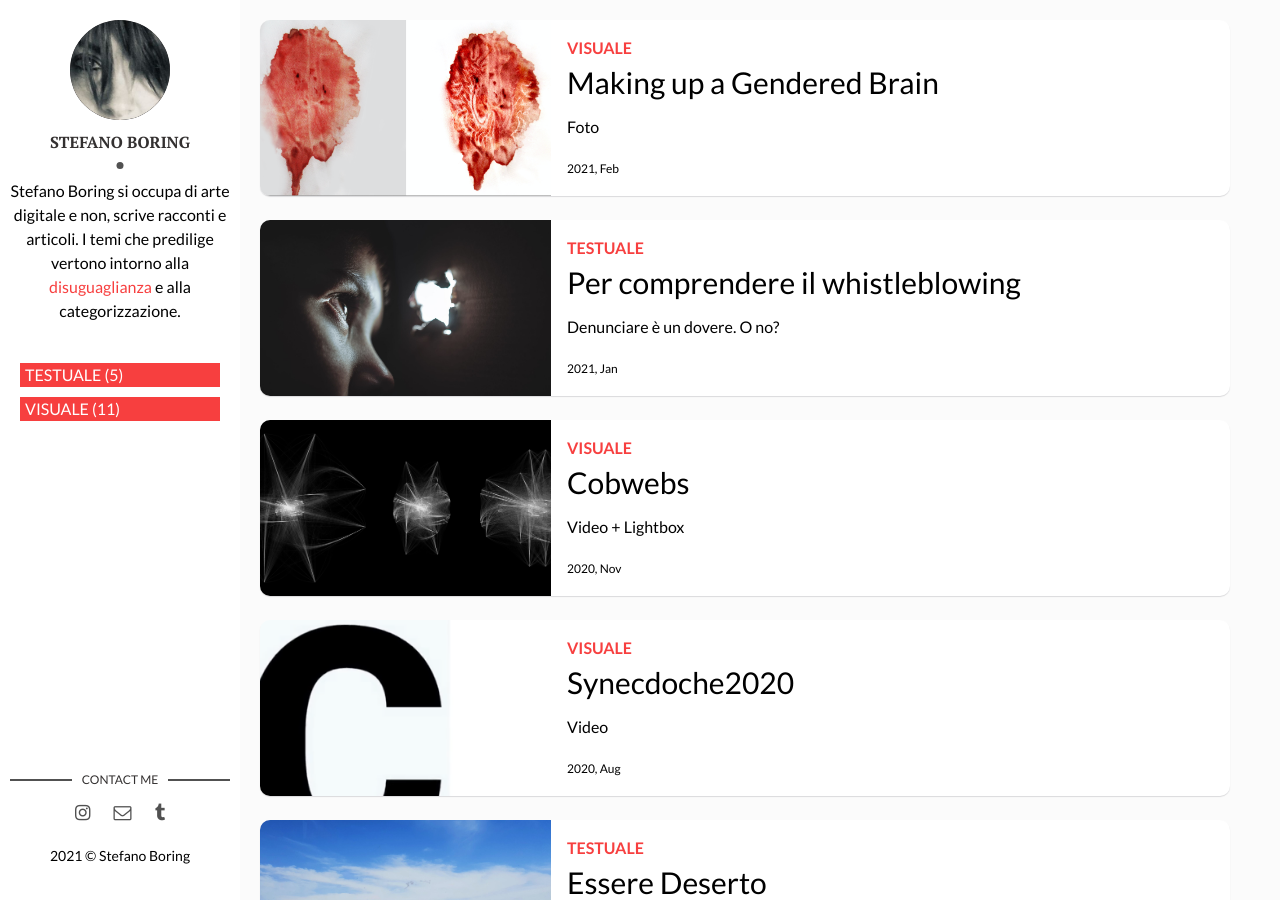
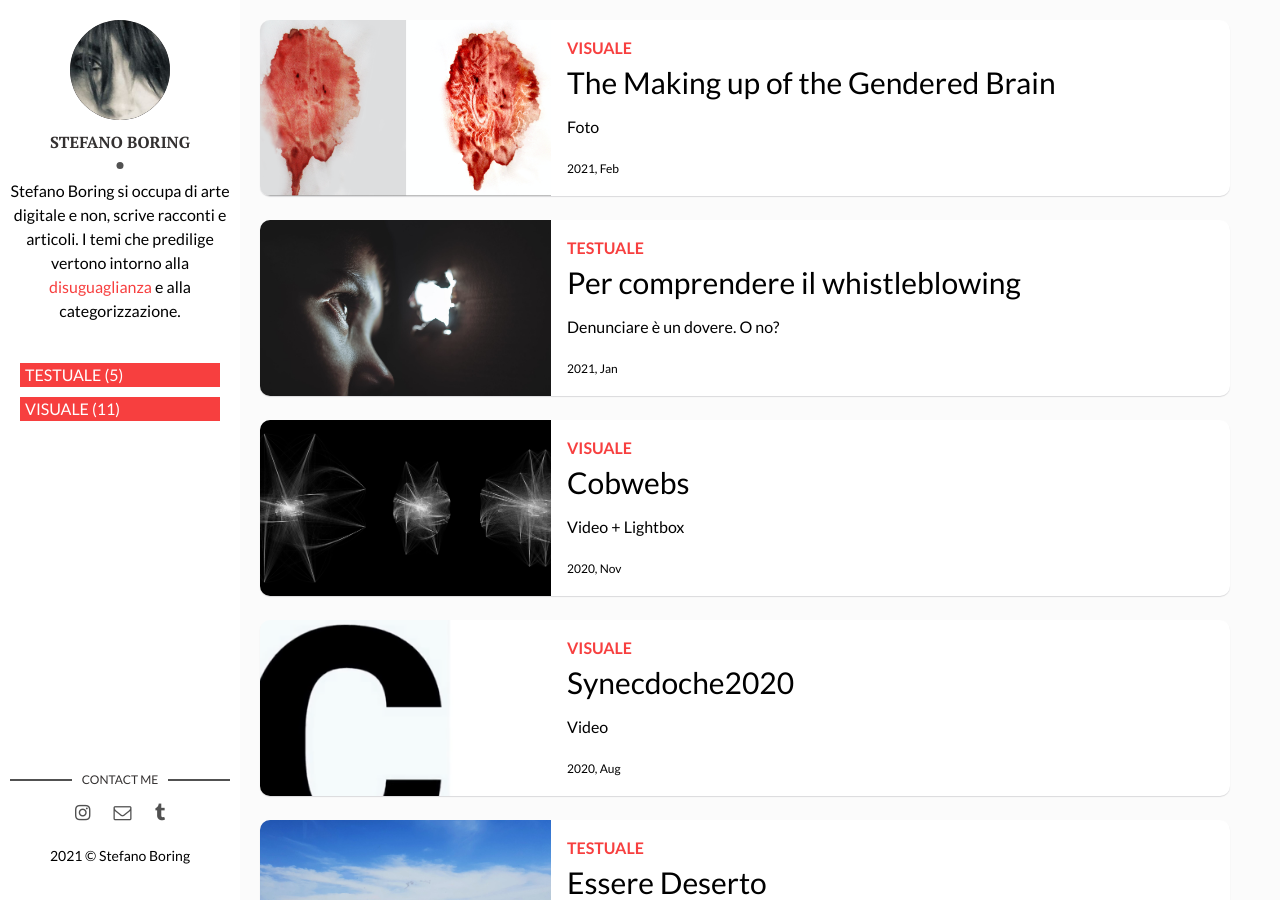
Before and after one commit to stefanoboring/stefanoboring.github.io, a Jekyll site: the page built from index.html, in a window 1280 px wide and 900 px high. Built offline with Jekyll 4.4.1, drawn with Linux system fonts in a browser that asks for light colours; the list of posts is cut into pages by our own code.

Commit message:
ivanuzzo

```diff
--- a/_posts/2021-02-28-genderedbrain.md
+++ b/_posts/2021-02-28-genderedbrain.md
@@ -1,6 +1,6 @@
 ---
 layout: post
-title: Making up a Gendered Brain
+title: The Making up of the Gendered Brain
 date: 2021-02-28 13:32:20 +0300
 description: Foto
 img: genderedbrain/banner.png # Add image post (optional)
```
Also changed, not shown: _posts/2009-12-19-saend.md (+0 -6 lines).
